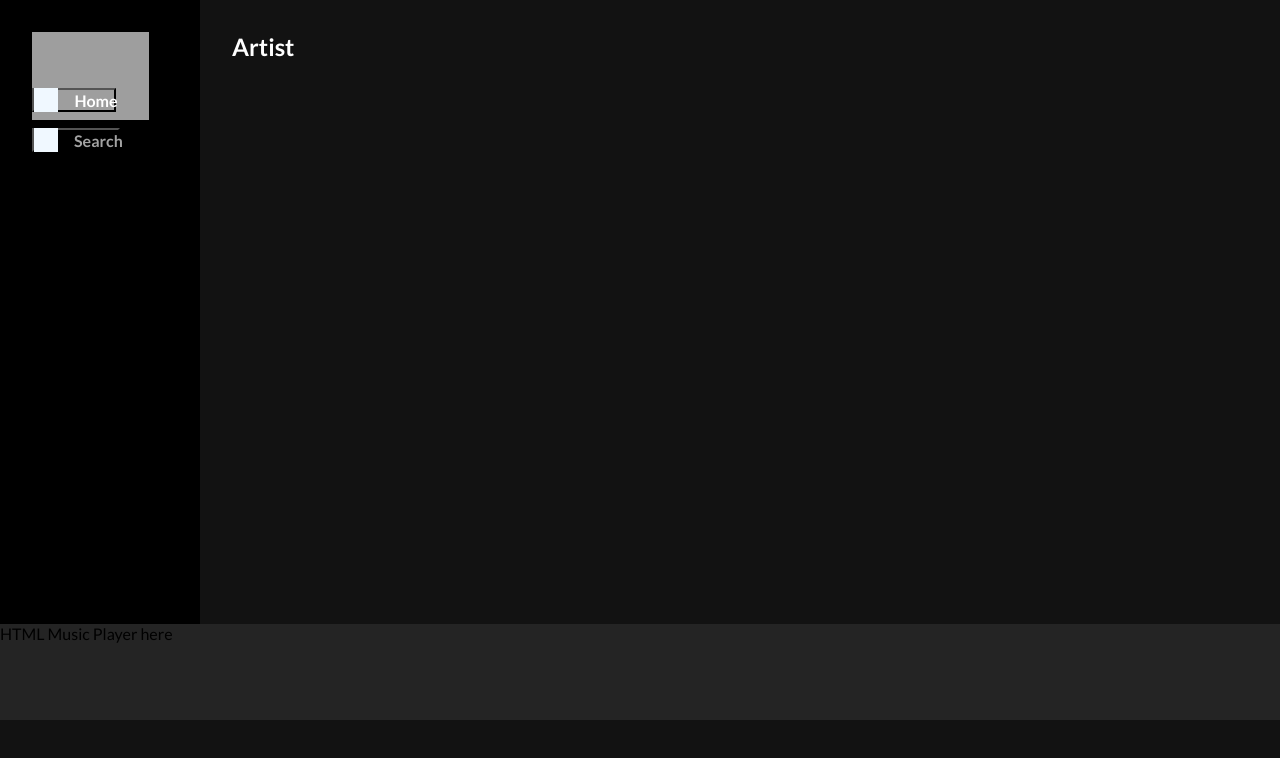
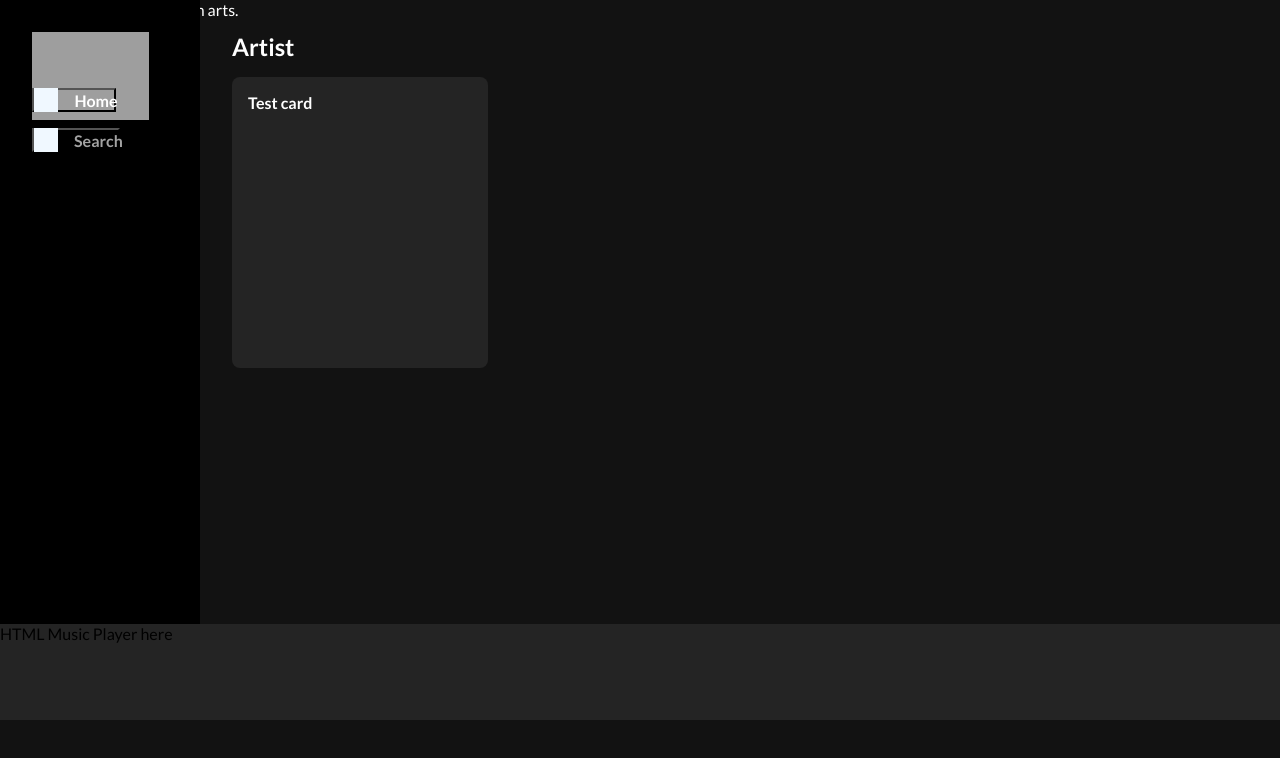
Before and after one commit to MallaGronqvist/Spotifoo_Frontend, a React (Create React App) app: page / in a window 1280 px wide. Shown: the top 758 px of the page. Built offline with nearby package versions, Linux system fonts and the light colour scheme; grey boxes are pictures that could not be loaded.

Commit message:
Tried to read data from server....

```diff
--- a/src/App.tsx
+++ b/src/App.tsx
@@ -4,46 +4,46 @@ import Card from "./components/Card";
 import "./styles/style.css";
 import NavigationBar from "./components/NavigationBar";
 
-
 export default function App() {
   // Get songs somehow and give them to useState as a JSON
   const [songs, setSongs] = useState(null);
 
-/*
-useEffect(() => {
-  fetch(
-    'localhost:8080/music?search=Andy you are'
-    ).then((response) => response.json())
-    .then(setSongs);
-}, []
-)
+  useEffect(() => {
+    fetch("localhost:8080/music")
+      .then((response) => response.json())
+      .then(setSongs);
+  }, []);
+  /*
 if(songs) {
   Cards = songs.map((item: { id: Key | null | undefined; title: string; })=> (
     <Card key = {item.id} title = {item.title}/>
     ));
 };
-
 */
-
 
   return (
     <div className="App">
-      <div className="NavBar">
-      <NavigationBar />
+      <div id="NavBar">
+        <NavigationBar />
       </div>
-      <main className="HomePage">
+      <main id="HomePage">
         <section>
-          <h2 className="Artist-title">Artist</h2>
+          <h2 id="Artist-title">Artist</h2>
+          <div>
+            <Card title={"Test card"} />
+            // Get artist names and album arts.
+          </div>
         </section>
         <section>
-          <h2 className="Albums-title">Albums</h2>
+          <h2 id="Albums-title">Albums</h2>
+          <div></div>
         </section>
         <section>
-          <h2 className="Genres-title">Genres</h2>
+          <h2 id="Genres-title">Genres</h2>
+          <div></div>
         </section>
       </main>
-      <div className = "MusicPlayer">HTML Music Player here</div>
+      <div id="MusicPlayer">HTML Music Player here</div>
     </div>
   );
-
 }
--- a/src/components/Card.tsx
+++ b/src/components/Card.tsx
@@ -4,7 +4,7 @@ interface iProps {
 }
 
 export default function Card({title}: iProps) {
-  return <article>
+  return <article className="Card">
     <h3>{title}</h3>
   </article>;
 }
--- a/src/components/NavigationBar.tsx
+++ b/src/components/NavigationBar.tsx
@@ -8,18 +8,18 @@ export default function NavigationBar() {
       <div className="NavBackGround">
         <img className="logo" src={Logo} />
 
-        <button className="HomeButton">
+        <button id="HomeButton">
           <svg className="Icon">
             <path className="Vector" d="../assets/home.svg" />
           </svg>
-          <p className="HomeLabel">Home</p>
+          <p id="HomeLabel">Home</p>
         </button>
 
-        <button className="SearchButton">
+        <button id="SearchButton">
           <svg className="Icon">
             <path className="Vector" d="../assets/search.svg" />
           </svg>
-          <p className="SearchLabel">Search</p>
+          <p id="SearchLabel">Search</p>
         </button>
       </div>
     </nav>
--- a/src/styles/fonts.css
+++ b/src/styles/fonts.css
@@ -29,7 +29,7 @@ p {
   font-size: 14px;
 }
 
-.HomeLabel {
+#HomeLabel {
   width: 44px;
   height: 19px;
 
@@ -46,7 +46,7 @@ p {
   flex-grow: 0;
 }
 
-.SearchLabel {
+#SearchLabel {
   width: 48px;
   height: 19px;
 
@@ -63,7 +63,7 @@ p {
   flex-grow: 0;
 }
 
-.Artist-title {
+#Artist-title {
   position: absolute;
   width: 61px;
   height: 29px;
@@ -73,7 +73,7 @@ p {
   line-height: 29px;
 }
 
-.Albums-title {
+#Albums-title {
   position: absolute;
   width: 81px;
   height: 29px;
@@ -83,7 +83,7 @@ p {
   line-height: 29px;
 }
 
-.Genres-title {
+#Genres-title {
   position: absolute;
   width: 76px;
   height: 29px;
--- a/src/styles/style.css
+++ b/src/styles/style.css
@@ -12,7 +12,7 @@ body {
   font-family: "Lato", sans-serif;
 }
 
-.HomePage {
+#HomePage {
   grid-column: 2 / 3;
   background-color: var(--gray-darkest);
   width: 1280px;
@@ -33,7 +33,7 @@ body {
   bottom: 91.11%;
 }
 
-.NavBar {
+#NavBar {
   background-color: black;
   grid-column: 1 / 2;
   left: 0;
@@ -43,7 +43,7 @@ body {
   position: fixed;
 }
 
-.HomeButton {
+#HomeButton {
   background-color: transparent;
   width: Hug (84px);
   height: Hug (24px);
@@ -60,7 +60,7 @@ body {
   bottom: 84.44%;
 }
 
-.SearchButton {
+#SearchButton {
   background-color: transparent;
   display: flex;
   flex-direction: row;
@@ -95,7 +95,7 @@ body {
   bottom: 4.84%;
 }
 
-.MusicPlayer {
+#MusicPlayer {
   grid-column: 1 / 4;
   background-color: var(--gray-dark);
   width: 1280px;
@@ -106,3 +106,20 @@ body {
   bottom: 0%;
   position: fixed;
 }
+
+.Card {
+  display: flex;
+  flex-direction: column;
+  align-items: flex-start;
+  padding: 16px;
+  gap: 16px;
+
+  position: absolute;
+  width: 224px;
+  height: 259px;
+  left: 232px;
+  top: 77px;
+
+  background: var(--gray-dark);
+  border-radius: 8px;
+}
```
